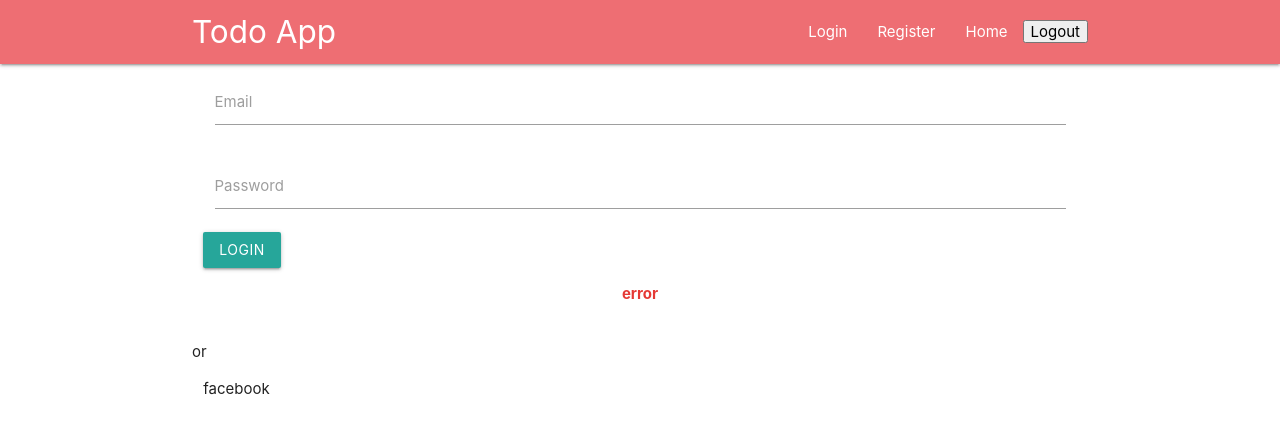
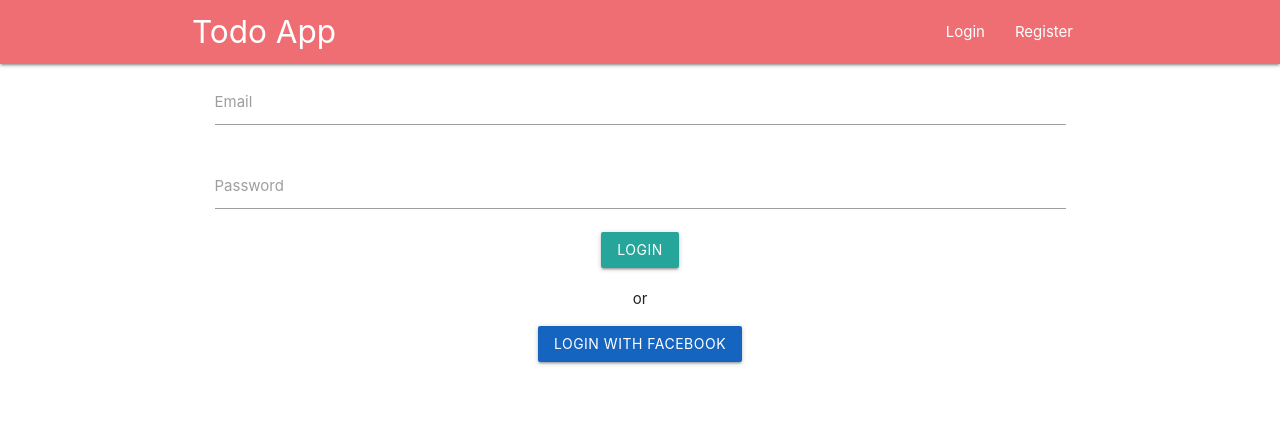
Before and after one commit to mrkaza/todo-react-ts, a React (Create React App) app: page /login in a window 1280 px wide. Shown: the top 432 px of the page. Built offline with nearby package versions, Linux system fonts and the light colour scheme.

Commit message:
facebook login added

```diff
--- a/src/index.css
+++ b/src/index.css
@@ -68,3 +68,10 @@ select {
   display:flex;
   align-items: center;
 }
+.or {
+  text-align: center;
+}
+.facebook {
+  display:flex;
+  justify-content: center;
+}
--- /dev/null
+++ b/src/modules/auth/components/Facebook.tsx
@@ -0,0 +1,17 @@
+import React from 'react';
+import {useDispatch} from 'react-redux';
+import {facebookLogin} from '../index';
+
+export const Facebook = () => {
+    const dispatch = useDispatch();
+
+    const facebook = () => {
+        dispatch(facebookLogin());
+    }
+
+    return (
+        <button onClick={facebook} className="btn blue darken-3">
+            Login with Facebook
+        </button>
+    )
+}
--- a/src/modules/auth/components/SignIn.tsx
+++ b/src/modules/auth/components/SignIn.tsx
@@ -1,11 +1,17 @@
 import React, {useState} from 'react';
-import {useDispatch} from 'react-redux';
+import {useDispatch, useSelector} from 'react-redux';
 import {login} from '../index';
+import {Facebook} from '../index';
+import {RootStore} from '../../../consts/rootReducer';
 
 export const SignIn = () => {
     const [email, setEmail] = useState('');
     const [password, setPassword] = useState('')
     const dispatch = useDispatch();
+
+    const errorMessage = useSelector((state:RootStore) => state.auth.loginError)
+
+    console.log(errorMessage)
 
     const handleSubmit = (e:React.SyntheticEvent) => {
         e.preventDefault();
@@ -26,15 +32,19 @@ export const SignIn = () => {
                         <input value={password} id="password" type="password" onChange={(e) => setPassword(e.target.value)} />
                         <label htmlFor="password">Password</label>
                     </div>
-                    <button className="btn waves-effect waves-light" type="submit" name="action">Login
-                    </button>
+                    <div className="facebook col s12">
+                        <button className="btn waves-effect waves-light" type="submit" name="action">Login
+                        </button>
+                    </div>
                 </form>
-                <p className=" col s12 red-text text-darken-1 error-message">error</p>
+                {errorMessage ? (
+                    <p className=" col s12 red-text text-darken-1 error-message">{errorMessage && errorMessage.message}</p>
+                ) : (null)}
             </div>
-            <p>or</p>
+            <p className="or">or</p>
             <div className="row">
                 <div className="col s12 facebook">
-                    facebook
+                    <Facebook />
                 </div>
             </div>
         </div>
--- a/src/modules/auth/components/SignUp.tsx
+++ b/src/modules/auth/components/SignUp.tsx
@@ -1,16 +1,14 @@
 import React, {useState} from 'react';
 import {useDispatch, useSelector} from 'react-redux';
 import {register} from '../index';
+import {RootStore} from '../../../consts/rootReducer';
 
 export const SignUp = () => {
     const [email, setEmail] = useState('');
     const [password, setPassword] = useState('');
     const dispatch = useDispatch();
 
-    const errorMessage = useSelector(state =>state);
-    console.log(errorMessage);
-
-
+    const errorMessage = useSelector((state:RootStore) => state.auth.regError);
 
     const handleSubmit = (e:React.SyntheticEvent) => {
         e.preventDefault();
@@ -29,23 +27,21 @@ export const SignUp = () => {
         <div className="row">
             <form className="col s12" onSubmit={handleSubmit}>
                 <div className="input-field col s12">
-                    <input id="email" type="email" onChange={e=>setEmail(e.target.value)} />
+                    <input value={email} id="email" type="email" onChange={e=>setEmail(e.target.value)} />
                     <label htmlFor="email">Email</label>
                 </div>
                 <div className="input-field col s12">
-                    <input id="password" type="password" onChange={e=>setPassword(e.target.value)} />
+                    <input value={password} id="password" type="password" onChange={e=>setPassword(e.target.value)} />
                     <label htmlFor="password">Password</label>
                 </div>
-                <button className="btn waves-effect waves-light" type="submit" name="action">Register
-                </button>
+                <div className="facebook col s12">
+                    <button className="btn waves-effect waves-light" type="submit" name="action">Register
+                    </button>
+                </div>
             </form>
-            <p className=" col s12 red-text text-darken-1 error-message">error</p>
-            <p>or</p>
-            <div className="row">
-                <div className="col s12 facebook">
-                    facebook
-                </div>
-            </div>
+            {errorMessage ? (
+                <p className=" col s12 red-text text-darken-1 error-message">{errorMessage.message}</p>
+            ) : (null)}
         </div>
     </div>
     )
--- a/src/modules/auth/index.tsx
+++ b/src/modules/auth/index.tsx
@@ -3,3 +3,4 @@ export * from './redux/actions/authAction';
 export * from './components/SignUp';
 export * from './redux/actions/authActionTypes';
 export * from './components/SignIn';
+export * from './components/Facebook';
--- a/src/modules/auth/redux/actions/authAction.tsx
+++ b/src/modules/auth/redux/actions/authAction.tsx
@@ -1,6 +1,6 @@
 import firebase, {firebaseAuth, provider} from '../../../../consts/fbConfig';
 import {Dispatch} from 'redux';
-import {AuthDispatchTypes, REGISTER, REGISTER_ERROR, LOGOUT, LOGIN, LOGIN_ERROR} from '../../index';
+import {AuthDispatchTypes, REGISTER, REGISTER_ERROR, LOGOUT, LOGIN, LOGIN_ERROR, FACEBOOK_LOGIN} from '../../index';
 
 
 
@@ -37,3 +37,11 @@ export const login = (email: string, password: string) => {
         })
     }
 }
+
+export const facebookLogin = () => {
+    return (dispatch: Dispatch<AuthDispatchTypes>) => {
+        firebaseAuth.signInWithPopup(provider).then(user => {
+            dispatch({type:FACEBOOK_LOGIN, payload:user})
+        })
+    }
+}
--- a/src/modules/auth/redux/actions/authActionTypes.tsx
+++ b/src/modules/auth/redux/actions/authActionTypes.tsx
@@ -5,6 +5,8 @@ export const LOGOUT = 'LOGOUT';
 
 export const LOGIN = 'LOGIN';
 export const LOGIN_ERROR = 'LOGIN_ERROR';
+
+export const FACEBOOK_LOGIN = 'FACEBOOK_LOGIN';
 
 export interface Register {
     type: typeof REGISTER,
@@ -28,4 +30,9 @@ export interface LoginError {
     payload: object
 }
 
-export type AuthDispatchTypes = Register | RegisterError | Logout | Login | LoginError;
+export interface FacebookLogin {
+    type: typeof FACEBOOK_LOGIN,
+    payload: object
+}
+
+export type AuthDispatchTypes = Register | RegisterError | Logout | Login | LoginError | FacebookLogin;
--- a/src/modules/auth/redux/reducers/authReducer.tsx
+++ b/src/modules/auth/redux/reducers/authReducer.tsx
@@ -1,4 +1,4 @@
-import {REGISTER,REGISTER_ERROR, LOGOUT, LOGIN, LOGIN_ERROR} from '../../index';
+import {REGISTER,REGISTER_ERROR, LOGOUT, LOGIN, LOGIN_ERROR, FACEBOOK_LOGIN} from '../../index';
 
 type InitState = {
     loginError: null | string;
@@ -51,6 +51,14 @@ export const authReducer = (state: InitState =initState, action: any) => {
                 ...state,
                 loginError: action.payload
             }
+        case FACEBOOK_LOGIN:
+            console.log('fejs-log');
+            return {
+                ...state,
+                loginError:null,
+                regError:null,
+                user: action.payload
+            }
         default:
             return state;
     }
--- a/src/modules/navbar/index.tsx
+++ b/src/modules/navbar/index.tsx
@@ -3,12 +3,17 @@ import {Link} from 'react-router-dom';
 import IsLoggedIn from './components/IsLoggedIn';
 import IsLoggedOut from './components/IsLoggedOut';
 
+import {useSelector} from 'react-redux';
+import {RootStore} from '../../consts/rootReducer';
+
 const Navbar = () => {
+    const user = useSelector((state:RootStore) => state.auth.user);
+
     return (
         <nav>
             <div className="nav-wrapper container">
                 <Link to="/" className="brand-logo">Todo App</Link>
-                <IsLoggedIn /> <IsLoggedOut />
+                {user ? (<IsLoggedIn />) : (<IsLoggedOut />) }
             </div>
         </nav>
     )
--- a/src/pages/Home.tsx
+++ b/src/pages/Home.tsx
@@ -4,7 +4,6 @@ import {RootStore} from '../consts/rootReducer';
 
 const Home = () => {
     const user = useSelector((state:RootStore) =>state.auth.user)
-    console.log(user);
     return (
         <div>hej</div>
     )
```
